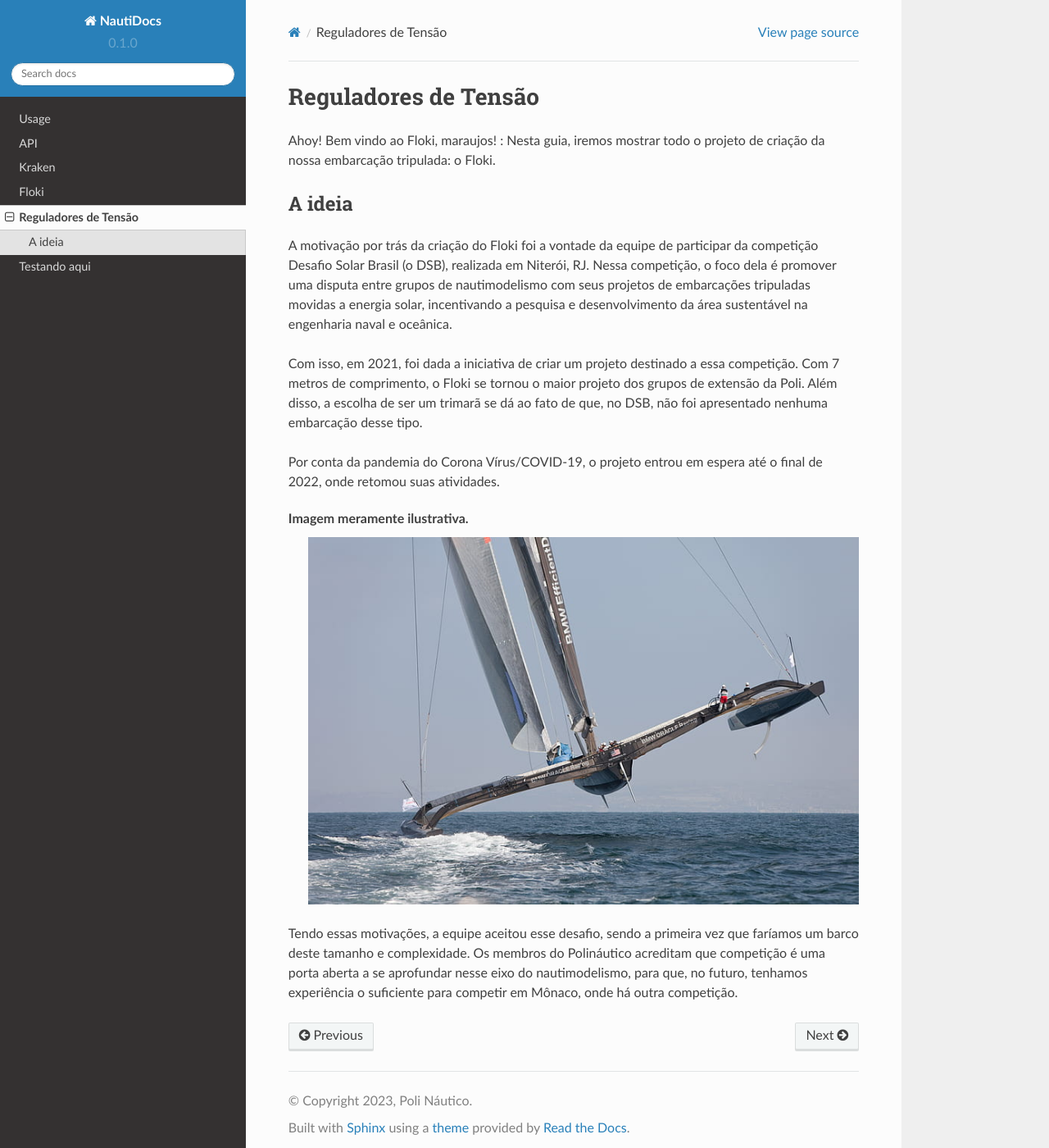
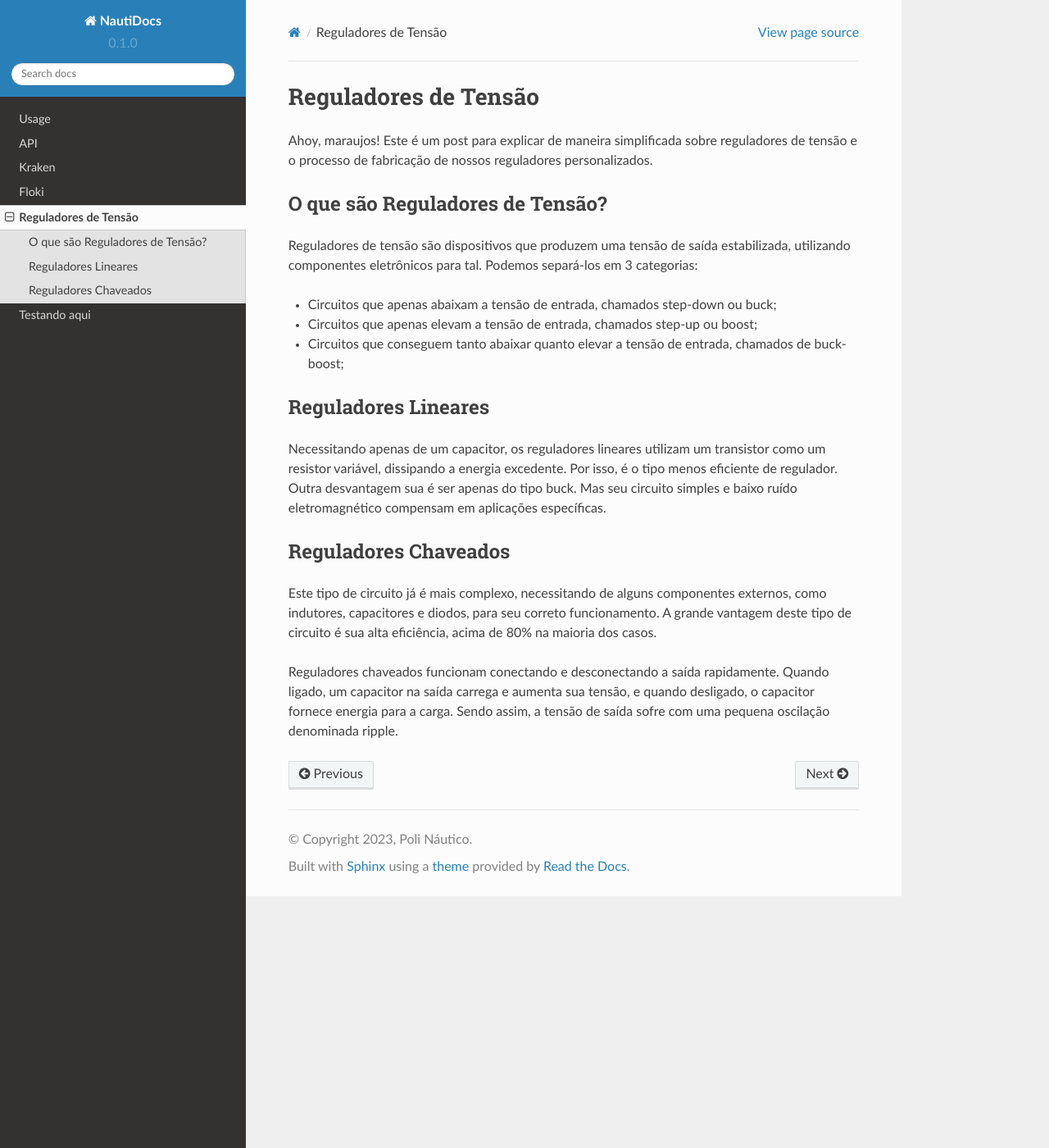
Before and after one commit to polinautico/readthedocs, a Sphinx documentation site: the page built from docs/source/reguladores.rst, in a window 1280 px wide and 1400 px high. Shown: the whole window at 82% size. Built offline with Sphinx 7.4.7 and the Read the Docs theme 2.0.0, drawn with Linux system fonts in a browser that asks for light colours.

Commit message:
Update reguladores.rst

```diff
--- a/docs/source/reguladores.rst
+++ b/docs/source/reguladores.rst
@@ -1,20 +1,26 @@
 Reguladores de Tensão
 =====
 
-Ahoy! Bem vindo ao Floki, maraujos! :
-Nesta guia, iremos mostrar todo o projeto de criação da nossa embarcação tripulada: o Floki.
+Ahoy, maraujos!
+Este é um post para explicar de maneira simplificada sobre reguladores de tensão e o processo de fabricação de nossos reguladores personalizados.
 
-A ideia
+O que são Reguladores de Tensão?
 ------------
 
-A motivação por trás da criação do Floki foi a vontade da equipe de participar da competição Desafio Solar Brasil (o DSB), realizada em Niterói, RJ.
-Nessa competição, o foco dela é promover uma disputa entre grupos de nautimodelismo com seus projetos de embarcações tripuladas movidas a energia solar, incentivando a pesquisa e desenvolvimento da área sustentável na engenharia naval e oceânica.
+Reguladores de tensão são dispositivos que produzem uma tensão de saída estabilizada, utilizando componentes eletrônicos para tal. Podemos separá-los em 3 categorias:
 
-Com isso, em 2021, foi dada a iniciativa de criar um projeto destinado a essa competição. Com 7 metros de comprimento, o Floki se tornou o maior projeto dos grupos de extensão da Poli. Além disso, a escolha de ser um trimarã se dá ao fato de que, no DSB, não foi apresentado nenhuma embarcação desse tipo.
+-  Circuitos que apenas abaixam a tensão de entrada, chamados step-down ou buck;
+-  Circuitos que apenas elevam a tensão de entrada, chamados step-up ou boost;
+-  Circuitos que conseguem tanto abaixar quanto elevar a tensão de entrada, chamados de buck-boost;
 
-Por conta da pandemia do Corona Vírus/COVID-19, o projeto entrou em espera até o final de 2022, onde retomou suas atividades.
+Reguladores Lineares
+------------
 
-Imagem meramente ilustrativa.
-   .. image:: imagens/trimaraex.jpg
+Necessitando apenas de um capacitor, os reguladores lineares utilizam um transistor como um resistor variável, dissipando a energia excedente. Por isso, é o tipo menos eficiente de regulador. Outra desvantagem sua é ser apenas do tipo buck. Mas seu circuito simples e baixo ruído eletromagnético compensam em aplicações específicas.
 
-Tendo essas motivações, a equipe aceitou esse desafio, sendo a primeira vez que faríamos um barco deste tamanho e complexidade. Os membros do Polináutico acreditam que  competição é uma porta aberta a se aprofundar nesse eixo do nautimodelismo, para que, no futuro, tenhamos experiência o suficiente para competir em Mônaco, onde há outra competição.
+Reguladores Chaveados
+------------
+
+Este tipo de circuito já é mais complexo, necessitando de alguns componentes externos, como indutores, capacitores e diodos, para seu correto funcionamento. A grande vantagem deste tipo de circuito é sua alta eficiência, acima de 80% na maioria dos casos.
+
+Reguladores chaveados funcionam conectando e desconectando a saída rapidamente. Quando ligado, um capacitor na saída carrega e aumenta sua tensão, e quando desligado, o capacitor fornece energia para a carga. Sendo assim, a tensão de saída sofre com uma pequena oscilação denominada ripple.
```
